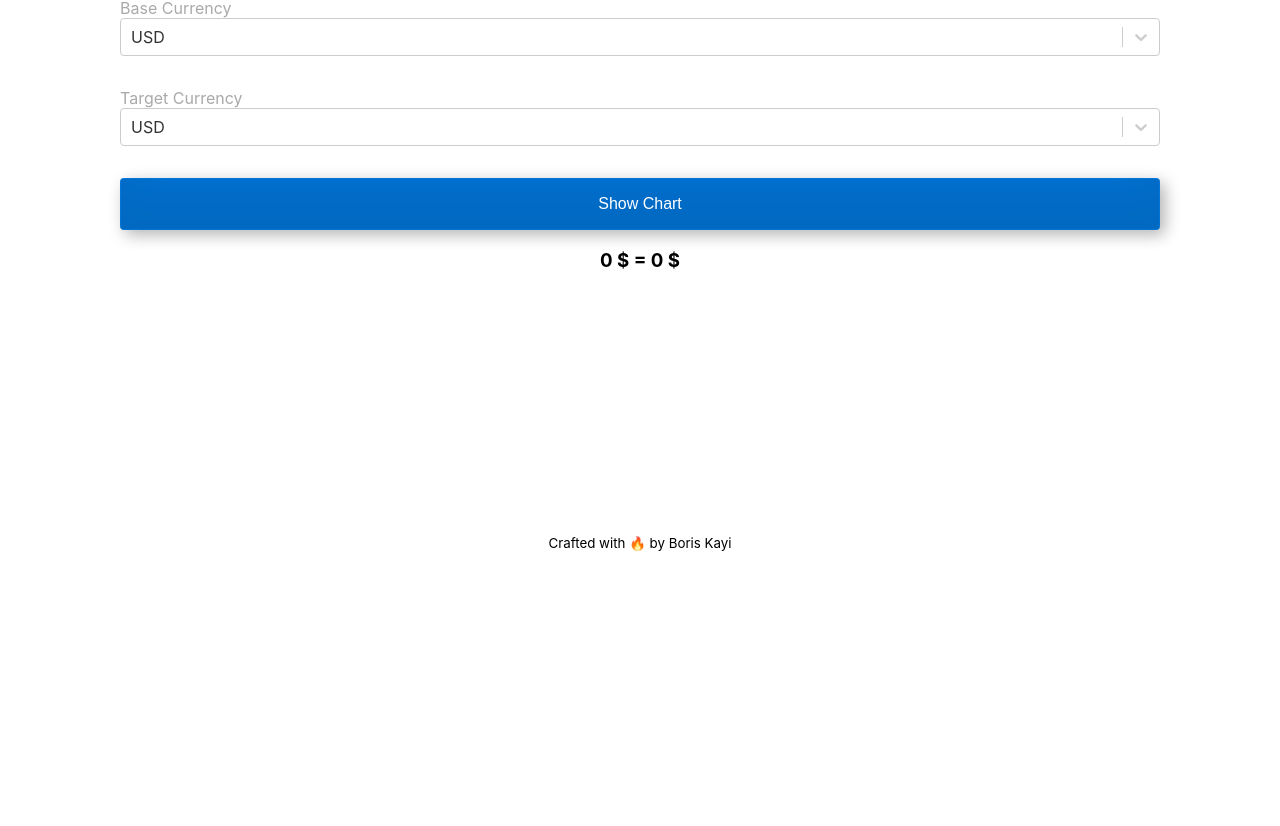
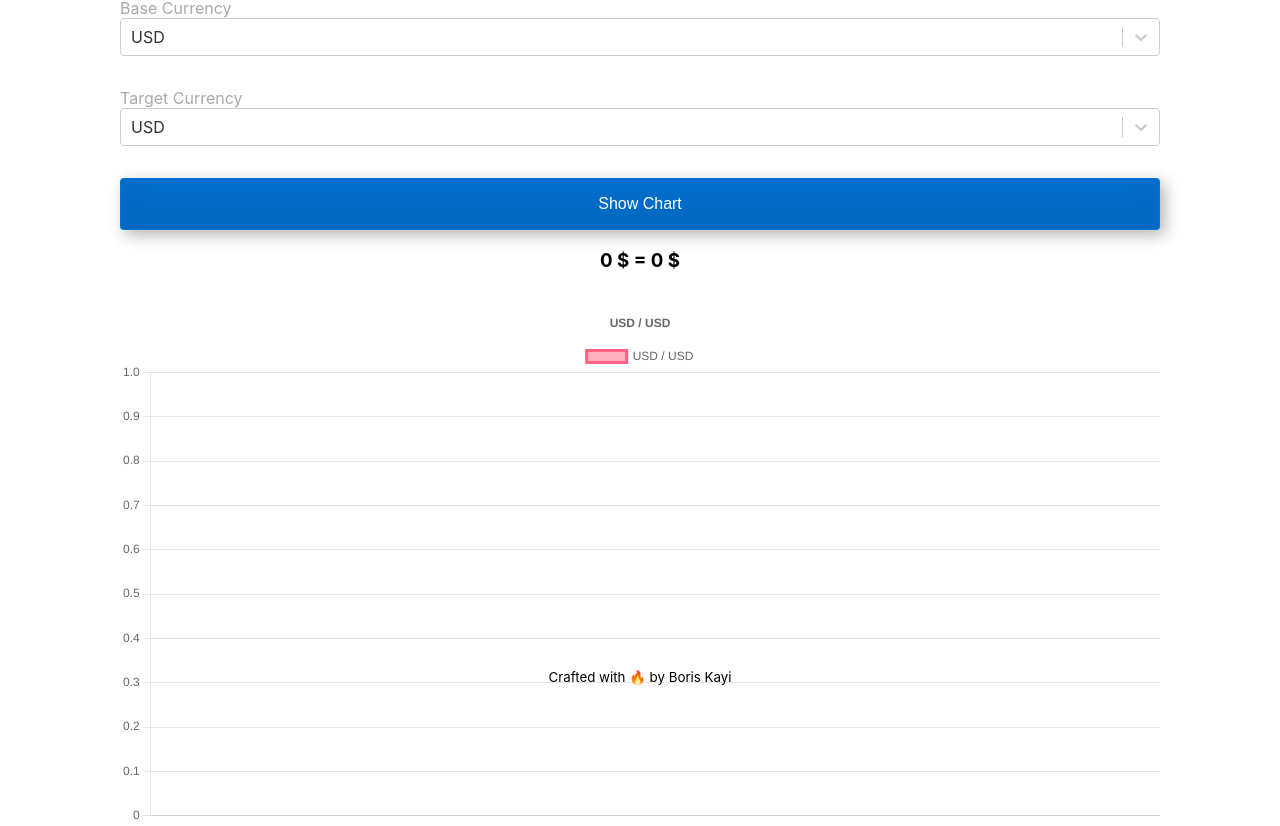
Before and after one commit to silverhairs/currencies, a Next.js app: page / in a window 1280 px wide. Shown: the part 232-1058 px from the top of the page. Before the commit the page ends 800 px from the top, so only its background shows below. Built offline with nearby package versions, Linux system fonts and the light colour scheme; no server answers.

Commit message:
feat:add chart

```diff
--- /dev/null
+++ b/components/HistoricalRateChart.tsx
@@ -0,0 +1,79 @@
+import { DailyRate, Exchange } from 'services/models';
+import {
+  Chart as ChartJS,
+  CategoryScale,
+  LinearScale,
+  PointElement,
+  LineElement,
+  Title,
+  Tooltip,
+  Legend,
+} from 'chart.js';
+import { Line } from 'react-chartjs-2';
+
+ChartJS.register(
+  CategoryScale,
+  LinearScale,
+  PointElement,
+  LineElement,
+  Title,
+  Tooltip,
+  Legend
+);
+
+const options = {
+  responsive: true,
+  plugins: {
+    legend: {
+      position: 'top' as const,
+    },
+    title: {
+      display: true,
+      text: 'Chart.js Line Chart',
+    },
+  },
+};
+
+interface ChartProps {
+  exchange: Exchange;
+  data: DailyRate[];
+  labels: string[];
+}
+
+/**
+ * UI component of the exchange history chart.
+ * @param props {ChartProps} The chart's properties.
+ * @returns {JSX.Element} Returns the chart component.
+ */
+
+export function HistoricalRateChart(props: ChartProps): JSX.Element {
+  return (
+    <div className='historical-graph'>
+      <Line
+        data={{
+          labels: props.labels,
+          datasets: [
+            {
+              label: `${props.exchange.baseCurrency.label} / ${props.exchange.targetCurrency.label}`,
+              data: props.data.map((day) => day.closingPrice),
+              borderColor: 'rgb(255, 99, 132)',
+              backgroundColor: 'rgba(255, 99, 132, 0.5)',
+            },
+          ],
+        }}
+        options={{
+          responsive: true,
+          plugins: {
+            legend: {
+              position: 'top' as const,
+            },
+            title: {
+              display: true,
+              text: `${props.exchange.baseCurrency.label} / ${props.exchange.targetCurrency.label}`,
+            },
+          },
+        }}
+      />
+    </div>
+  );
+}
--- a/package.json
+++ b/package.json
@@ -8,8 +8,11 @@
     "lint": "next lint"
   },
   "dependencies": {
+    "@types/chart.js": "^2.9.35",
+    "chart.js": "^3.7.0",
     "next": "12.0.9",
     "react": "17.0.2",
+    "react-chartjs-2": "^4.0.1",
     "react-dom": "17.0.2",
     "react-select": "^5.2.2",
     "sass": "^1.49.0"
--- a/pages/index.tsx
+++ b/pages/index.tsx
@@ -1,8 +1,11 @@
 import { Layout } from '@components/Layout';
 import { ExchangeForm } from '@components/ExchangeForm';
 import { useEffect, useState } from 'react';
-import { ExchangeService } from 'services/exchange';
-import { Currency, Exchange } from 'services/models';
+import { ExchangeService } from 'services/exchangeService';
+import { Currency, DailyRate, Exchange } from 'services/models';
+import { HistoricalRateChart } from '@components/HistoricalRateChart';
+import { HistoryService } from 'services/historyService';
+import moment from 'moment';
 
 const currencies: Currency[] = [
   { value: 'USD', label: 'USD', symbol: '$' },
@@ -15,8 +18,9 @@ const currencies: Currency[] = [
  * @returns {JSX.Element} Returns the home page.
  */
 export default function Home(): JSX.Element {
-  const service = new ExchangeService();
-
+  const exchangeService = new ExchangeService();
+  const historyService = new HistoryService();
+  const [exchangeHistory, setExchangeHistory] = useState<DailyRate[]>([]);
   const [amount, setAmount] = useState<number>(0);
   const [exchange, setExchange] = useState<Exchange>({
     baseCurrency: currencies[0],
@@ -33,14 +37,21 @@ export default function Home(): JSX.Element {
   };
 
   const exchangeRateHandler = async () => {
-    const newExchange = await service.getExchangeRate(exchange);
+    const newExchange = await exchangeService.getExchangeRate(exchange);
     if (newExchange !== undefined) {
       setExchange({ ...exchange, rate: newExchange.rate });
     }
   };
 
+  const historyHandler = async () => {
+    const history = await historyService.fetchHistory(exchange);
+    history.forEach(console.log);
+    setExchangeHistory(history);
+  };
+
   useEffect(() => {
     exchangeRateHandler();
+    historyHandler();
   }, [exchange.baseCurrency, exchange.targetCurrency]);
 
   return (
@@ -55,6 +66,11 @@ export default function Home(): JSX.Element {
           onChangeTargetCurrency={targetCurrencyHandler}
           onChangeAmount={setAmount}
         />
+        <HistoricalRateChart
+          exchange={exchange}
+          data={exchangeHistory}
+          labels={exchangeHistory.map((d) => moment(d.day).format('MMM Do YY'))}
+        />
       </div>
     </Layout>
   );
--- /dev/null
+++ b/services/historyService.ts
@@ -0,0 +1,37 @@
+import { DailyRate, Exchange } from './models';
+
+const BASE_URL = 'https://www.alphavantage.co';
+const API_KEY = process.env.API_KEY;
+
+/**
+ * Class that handles the business logic of the exchange rate history.
+ */
+export class HistoryService {
+  /**
+   * Fetches the exchange rate history from the [Alphavantage](https://alphavantage.co) API.
+   * @param exchange {Exchange} The exchange whose rate history is being fetched.
+   * @returns {Promise<DailyRate[]>} Returns the history organized per day.
+   */
+  async fetchHistory(exchange: Exchange): Promise<DailyRate[]> {
+    const history: DailyRate[] = [];
+    const raw = await fetch(
+      this.getHistoryURL(
+        exchange.baseCurrency.value,
+        exchange.targetCurrency.value
+      )
+    );
+    const data = await raw.json();
+    const timeseries = data['Time Series FX (Daily)'];
+    Object.keys(timeseries).forEach((day: string) => {
+      history.push({
+        day: new Date(day),
+        closingPrice: timeseries[day]['4. close'] as number,
+      });
+    });
+    return history;
+  }
+
+  private getHistoryURL(base: string, target: string) {
+    return `${BASE_URL}/query?function=FX_DAILY&from_symbol=${base}&to_symbol=${target}&apikey=${API_KEY}`;
+  }
+}
```
Also changed, not shown: services/models.ts (+11 -0 lines), types.d.ts (added, +11 -0 lines), services/exchangeService.ts (renamed from services/exchange.ts), 1 other file (tests, documents, lock files or other folders).
